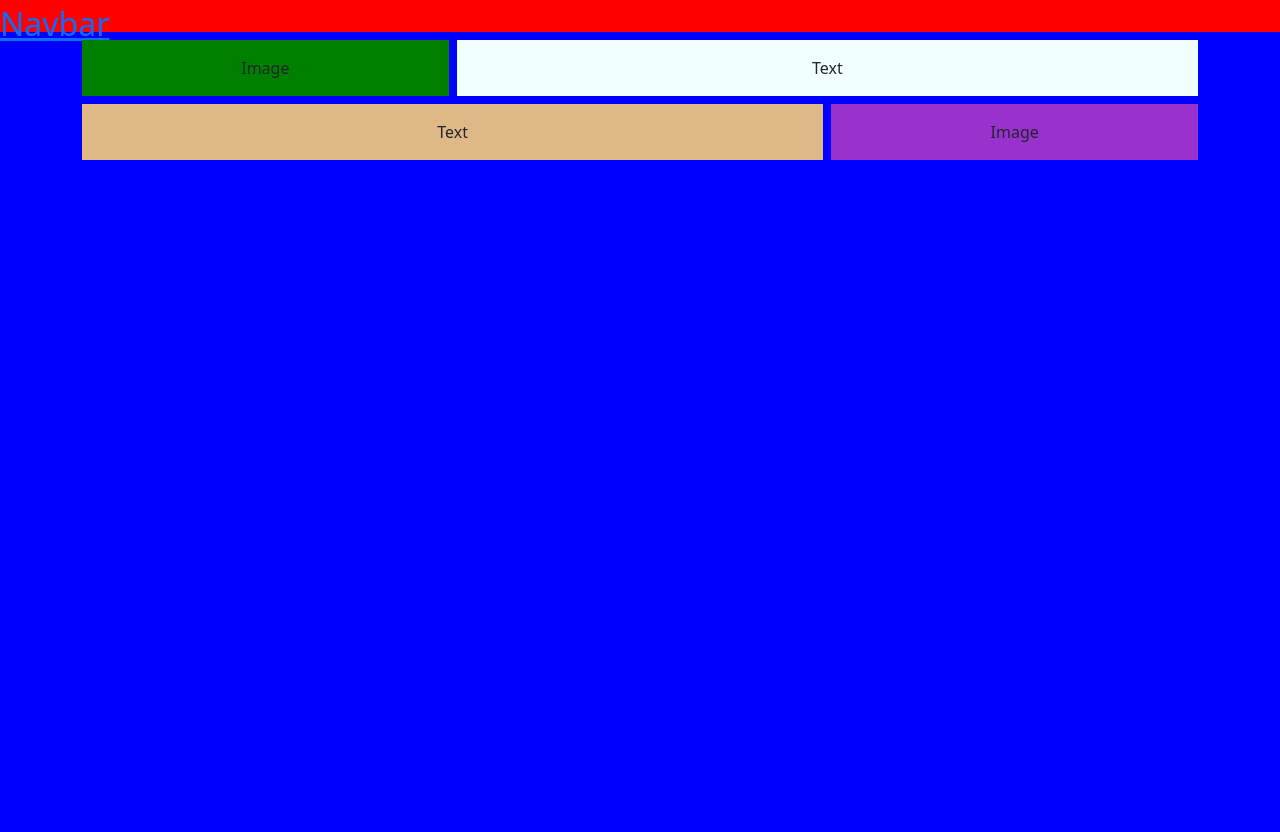
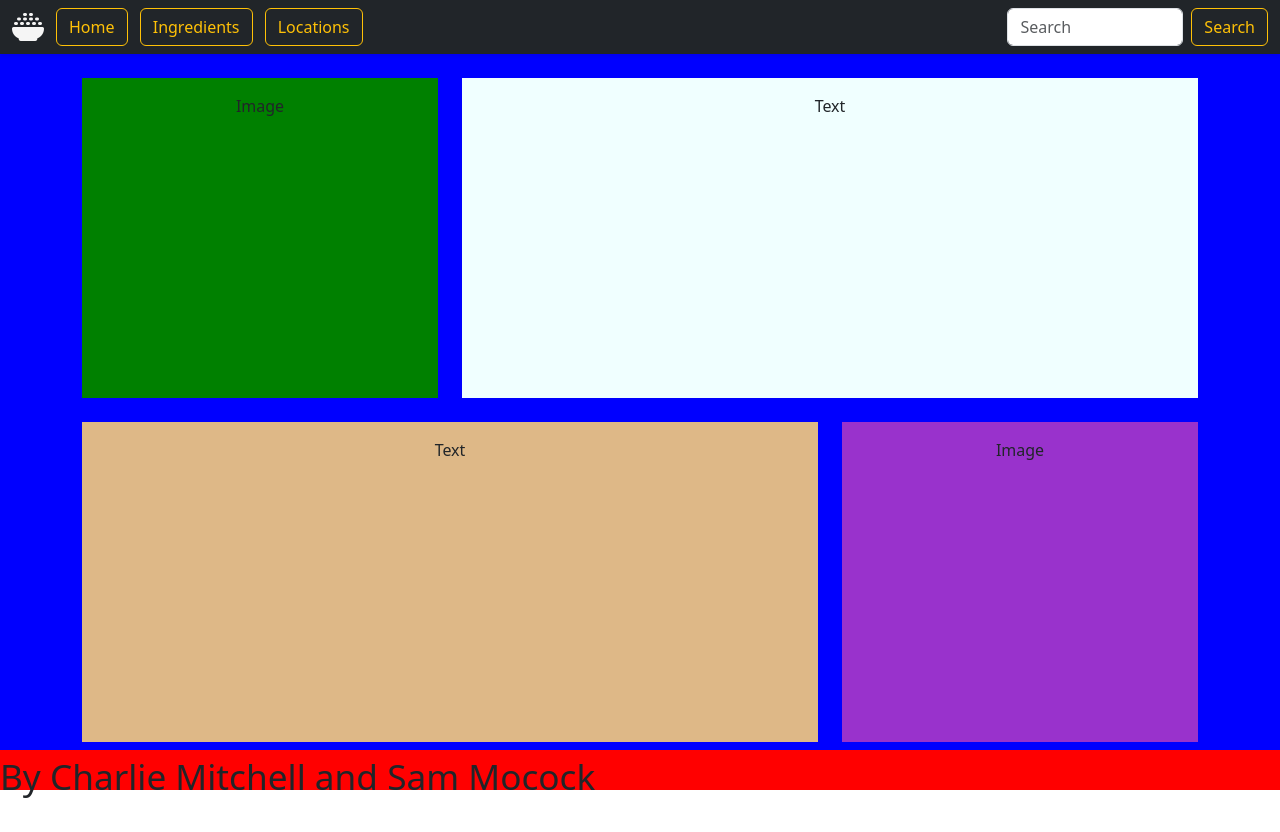
Before and after one commit to EndlessEndless1999/bootstrap-food, a plain HTML site: page index.html in a window 1280 px wide. After the commit the page ends 803 px from the top, so only its background shows below. Drawn offline with nearby package versions, Linux system fonts and the light colour scheme.

Commit message:
add navbar to homepage

```diff
--- a/index.html
+++ b/index.html
@@ -6,36 +6,52 @@
         <meta name="viewport" content="width=device-width, initial-scale=1.0">
         <title>Ramen Homepage</title>
 
+        <script src="https://kit.fontawesome.com/f42108bf4b.js" crossorigin="anonymous"></script>
         <link rel="stylesheet" href="style.css">
         <link href="https://cdn.jsdelivr.net/npm/bootstrap@5.3.0/dist/css/bootstrap.min.css" rel="stylesheet" integrity="sha384-9ndCyUaIbzAi2FUVXJi0CjmCapSmO7SnpJef0486qhLnuZ2cdeRhO02iuK6FUUVM" crossorigin="anonymous">
     </head>
 
     <body>
 
-        <nav>
-            <a href="#">Navbar</a>
-        </nav>
+        <nav class="navbar navbar-expand-lg bg-dark shadow-sm">
+            <div class="container-fluid d-flex justify-content-between">
+                <i class="fa-solid fa-2xl fa-bowl-rice" style="color: whitesmoke"></i>
+              <button class="navbar-toggler" type="button" data-bs-toggle="collapse" data-bs-target="#navbarSupportedContent" aria-controls="navbarSupportedContent" aria-expanded="false" aria-label="Toggle navigation">
+                <span class="navbar-toggler-icon"></span>
+              </button>
+              <form class="container-fluid justify-content-start">
+                <button class="btn btn-outline-warning me-2" type="button">Home</button>
+                <button class="btn btn-outline-warning me-2" type="button">Ingredients</button>
+                <button class="btn btn-outline-warning me-2" type="button">Locations</button>
+              </form>
+                <form class="d-flex" role="search">
+                  <input class="form-control me-2" type="search" placeholder="Search" aria-label="Search">
+                  <button class="btn btn-outline-warning" type="submit">Search</button>
+                </form>
+              </div>
+          </nav>
 
         <main>
             <div class="container text-center">
-                <div class="row g-2">
+                <div class="row g-4">
                     <div class="col-4">
-                        <div class="p-3" id="top-left">Image</div>
+                        <div class="p-3 box" id="top-left">Image</div>
                     </div>
                     <div class="col-8">
-                        <div class="p-3" id="top-right">Text</div>
+                        <div class="p-3 box" id="top-right">Text</div>
                     </div>
 
                     <div class="col-8">
-                        <div class="p-3" id="bottom-left">Text</div>
+                        <div class="p-3 box" id="bottom-left">Text</div>
                     </div>
                     <div class="col-4">
-                        <div class="p-3" id="bottom-right">Image</div>
+                        <div class="p-3 box" id="bottom-right">Image</div>
                     </div>
                 </div>
             </div>
         </main>
 
+        <footer>By Charlie Mitchell and Sam Mocock</footer>
 
     </body>
 
--- a/style.css
+++ b/style.css
@@ -1,24 +1,24 @@
-nav {
-    background-color: red;
-    height: 5vh;
-    font-size: 2rem;
-}
-
 body {
     background-color: rgb(255, 0, 0);
 }
 
 main {
     background-color: blue;
-    height: 100vh;
+    height: 90vh;
+}
+
+.box {
+    height: 40vh;
 }
 
 #top-left {
     background-color: green;
+    margin-top: 3vh;
 }
 
 #top-right {
     background-color: azure;
+    margin-top: 3vh;
 }
 
 #bottom-left {
@@ -28,3 +28,9 @@ main {
 #bottom-right {
     background-color: darkorchid;
 }
+
+footer {
+    background-color: red;
+    height: 5vh;
+    font-size: 2.2rem;
+}
```
